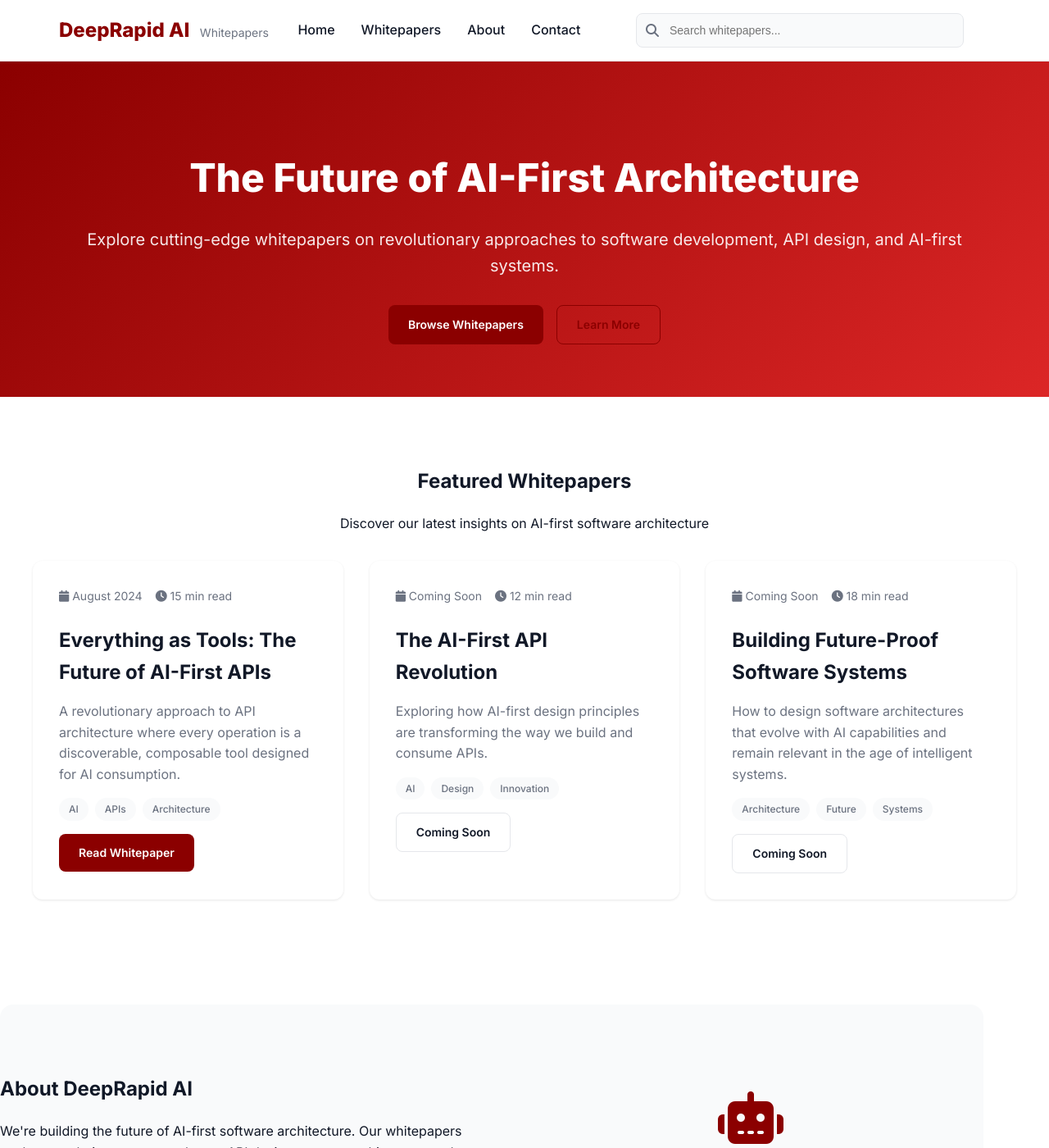
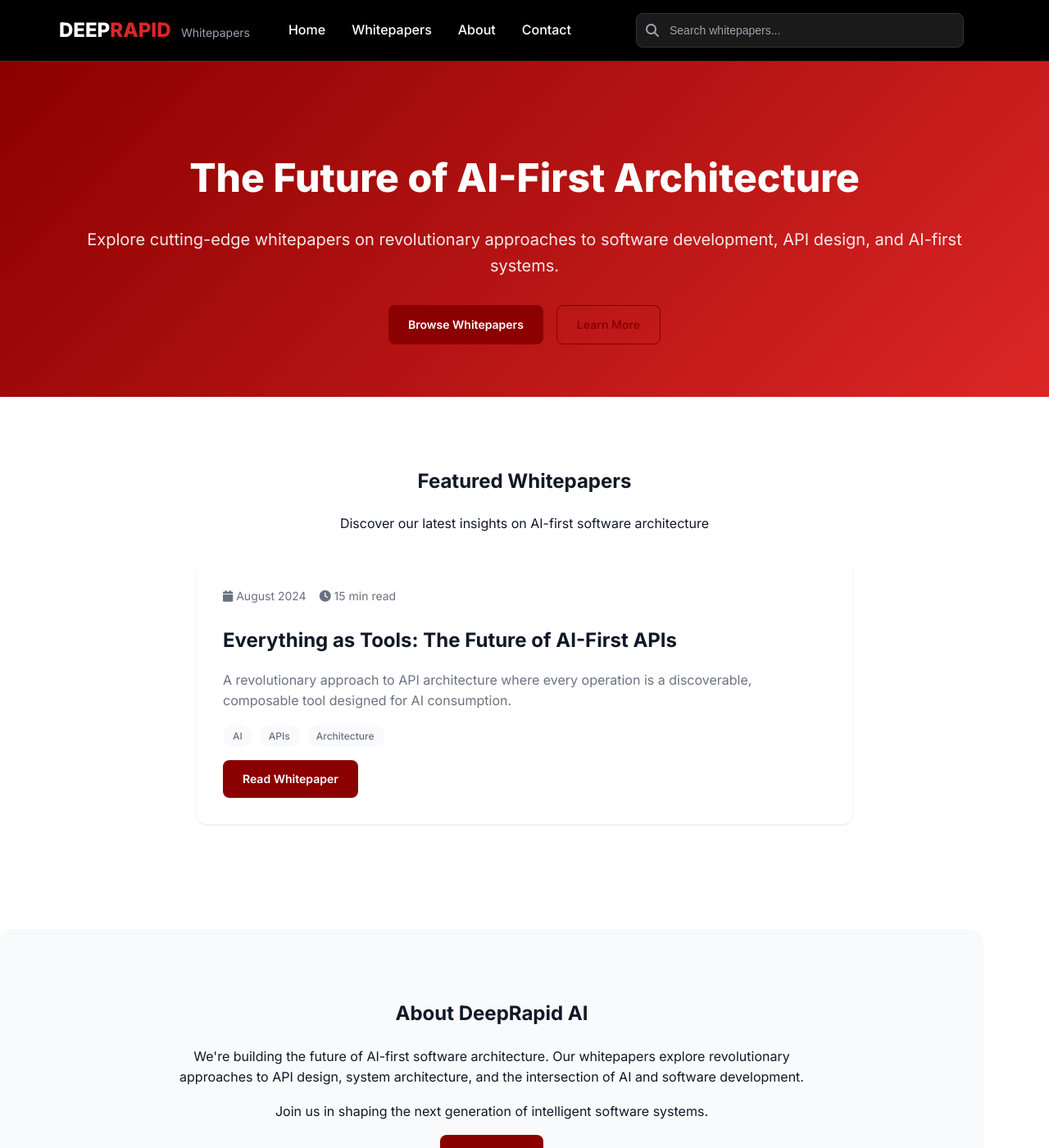
Before and after one commit to deeprapid/whitepapers, a Jekyll site: the page built from index.html, in a window 1280 px wide and 1400 px high. Shown: the whole window at 82% size. Built offline with Jekyll 4.4.1, drawn with Linux system fonts in a browser that asks for light colours; the list of posts is cut into pages by our own code; comment, search, counter and statistics services are not loaded; some of the changed text lies outside the part shown.

Commit message:
Fix whitepaper routing and add GitHub Actions workflow

```diff
--- a/_config.yml
+++ b/_config.yml
@@ -1,7 +1,7 @@
 # Site settings
 title: "DeepRapid AI Whitepapers"
 description: "Thought leadership and technical insights on the future of AI-first software architecture"
-url: "https://deeprapidai.github.io"
+url: "https://deeprapid.github.io"
 baseurl: "/whitepapers"
 
 # Author information
@@ -43,7 +43,7 @@
     values:
       layout: "post"
   - scope:
-      path: ""
+      path: "_whitepapers"
       type: "whitepapers"
     values:
       layout: "whitepaper"
--- a/_layouts/default.html
+++ b/_layouts/default.html
@@ -32,7 +32,7 @@
         <div class="navbar-container">
             <div class="navbar-brand">
                 <a href="{{ '/' | relative_url }}" class="navbar-logo">
-                    <span class="logo-text">DeepRapid AI</span>
+                    <span class="logo-text"><span style="color: white;">DEEP</span><span style="color: #dc2626;">RAPID</span></span>
                     <span class="logo-subtitle">Whitepapers</span>
                 </a>
             </div>
@@ -84,14 +84,6 @@
             </div>
 
             <div class="footer-section">
-                <h4>Whitepapers</h4>
-                <ul>
-                    <li><a href="{{ '/whitepapers/everything-as-tools/' | relative_url }}">Everything as Tools</a></li>
-                    <li><a href="{{ '/whitepapers/' | relative_url }}">All Whitepapers</a></li>
-                </ul>
-            </div>
-
-            <div class="footer-section">
                 <h4>Resources</h4>
                 <ul>
                     <li><a href="{{ '/about/' | relative_url }}">About Us</a></li>
--- a/assets/css/main.scss
+++ b/assets/css/main.scss
@@ -84,9 +84,9 @@
 .navbar {
   position: sticky;
   top: 0;
-  background: rgba(255, 255, 255, 0.95);
+  background: #000000;
   backdrop-filter: blur(10px);
-  border-bottom: 1px solid $border-color;
+  border-bottom: 1px solid #333;
   z-index: 1000;
   padding: 1rem 0;
 
@@ -100,17 +100,16 @@
   .navbar-brand {
     .navbar-logo {
       text-decoration: none;
-      color: $text-primary;
+      color: white;
 
       .logo-text {
         font-size: 1.5rem;
         font-weight: 800;
-        color: $primary-color;
       }
 
       .logo-subtitle {
         font-size: 0.875rem;
-        color: $text-secondary;
+        color: #9ca3af;
         margin-left: 0.5rem;
       }
     }
@@ -126,12 +125,12 @@
 
     .nav-link {
       text-decoration: none;
-      color: $text-primary;
+      color: white;
       font-weight: 500;
       transition: color 0.2s ease;
 
       &:hover {
-        color: $primary-color;
+        color: #dc2626;
       }
     }
   }
@@ -151,17 +150,22 @@
       #search-input {
         width: 100%;
         padding: 0.75rem 1rem 0.75rem 2.5rem;
-        border: 1px solid $border-color;
+        border: 1px solid #333;
         border-radius: 0.5rem;
         font-size: 0.875rem;
-        background: $background-dark;
+        background: #1a1a1a;
+        color: white;
         transition: all 0.2s ease;
 
         &:focus {
           outline: none;
-          border-color: $primary-color;
-          background: white;
-          box-shadow: 0 0 0 3px rgba(139, 0, 0, 0.1);
+          border-color: #dc2626;
+          background: #2a2a2a;
+          box-shadow: 0 0 0 3px rgba(220, 38, 38, 0.1);
+        }
+
+        &::placeholder {
+          color: #9ca3af;
         }
       }
 
@@ -170,7 +174,7 @@
         left: 0.75rem;
         top: 50%;
         transform: translateY(-50%);
-        color: $text-secondary;
+        color: #9ca3af;
       }
     }
   }
@@ -818,8 +822,8 @@
       top: 100%;
       left: 0;
       width: 100%;
-      background: white;
-      border-top: 1px solid $border-color;
+      background: #000000;
+      border-top: 1px solid #333;
       padding: 1rem;
       flex-direction: column;
       gap: 1rem;
--- a/index.html
+++ b/index.html
@@ -23,7 +23,7 @@
         <p>Discover our latest insights on AI-first software architecture</p>
     </div>
 
-    <div class="grid grid-3">
+    <div class="grid grid-1" style="max-width: 800px; margin: 0 auto;">
         <div class="card">
             <div class="card-meta">
                 <span><i class="fas fa-calendar"></i> August 2024</span>
@@ -38,68 +38,15 @@
             </div>
             <a href="/whitepapers/everything-as-tools/" class="btn btn-primary" style="margin-top: 1rem;">Read Whitepaper</a>
         </div>
-
-        <div class="card">
-            <div class="card-meta">
-                <span><i class="fas fa-calendar"></i> Coming Soon</span>
-                <span><i class="fas fa-clock"></i> 12 min read</span>
-            </div>
-            <h3 class="card-title">The AI-First API Revolution</h3>
-            <p class="card-subtitle">Exploring how AI-first design principles are transforming the way we build and consume APIs.</p>
-            <div class="card-tags">
-                <span class="tag">AI</span>
-                <span class="tag">Design</span>
-                <span class="tag">Innovation</span>
-            </div>
-            <a href="#" class="btn btn-outline" style="margin-top: 1rem;">Coming Soon</a>
-        </div>
-
-        <div class="card">
-            <div class="card-meta">
-                <span><i class="fas fa-calendar"></i> Coming Soon</span>
-                <span><i class="fas fa-clock"></i> 18 min read</span>
-            </div>
-            <h3 class="card-title">Building Future-Proof Software Systems</h3>
-            <p class="card-subtitle">How to design software architectures that evolve with AI capabilities and remain relevant in the age of intelligent systems.</p>
-            <div class="card-tags">
-                <span class="tag">Architecture</span>
-                <span class="tag">Future</span>
-                <span class="tag">Systems</span>
-            </div>
-            <a href="#" class="btn btn-outline" style="margin-top: 1rem;">Coming Soon</a>
-        </div>
     </div>
 </section>
 
 <!-- About Section -->
 <section class="container" style="padding: 4rem 0; background: #f9fafb; margin: 4rem 0; border-radius: 1rem;">
-    <div class="grid grid-2" style="align-items: center; gap: 4rem;">
-        <div>
-            <h2>About DeepRapid AI</h2>
-            <p>We're building the future of AI-first software architecture. Our whitepapers explore revolutionary approaches to API design, system architecture, and the intersection of AI and software development.</p>
-            <p>Join us in shaping the next generation of intelligent software systems.</p>
-            <a href="/about/" class="btn btn-primary">Learn More</a>
-        </div>
-        <div class="text-center">
-            <div style="font-size: 4rem; color: #8B0000; margin-bottom: 1rem;">
-                <i class="fas fa-robot"></i>
-            </div>
-            <h3>AI-First Design</h3>
-            <p>Building software that thinks like AI</p>
-        </div>
+    <div class="text-center" style="max-width: 800px; margin: 0 auto;">
+        <h2>About DeepRapid AI</h2>
+        <p>We're building the future of AI-first software architecture. Our whitepapers explore revolutionary approaches to API design, system architecture, and the intersection of AI and software development.</p>
+        <p>Join us in shaping the next generation of intelligent software systems.</p>
+        <a href="/about/" class="btn btn-primary">Learn More</a>
     </div>
 </section>
-
-<!-- Newsletter Section -->
-<section class="container" style="padding: 4rem 0;">
-    <div class="text-center">
-        <h2>Stay Updated</h2>
-        <p>Get notified when we publish new whitepapers and insights</p>
-        <div style="max-width: 500px; margin: 2rem auto;">
-            <form class="newsletter-form" style="display: flex; gap: 1rem;">
-                <input type="email" placeholder="Enter your email" required style="flex: 1; padding: 0.75rem; border: 1px solid #e5e7eb; border-radius: 0.5rem;">
-                <button type="submit" class="btn btn-primary">Subscribe</button>
-            </form>
-        </div>
-    </div>
-</section>
```
Also changed, not shown: _whitepapers/everything-as-tools.md (added, +382 -0 lines), _whitepapers/index.md (added, +29 -0 lines), .github/workflows/jekyll.yml (added).
